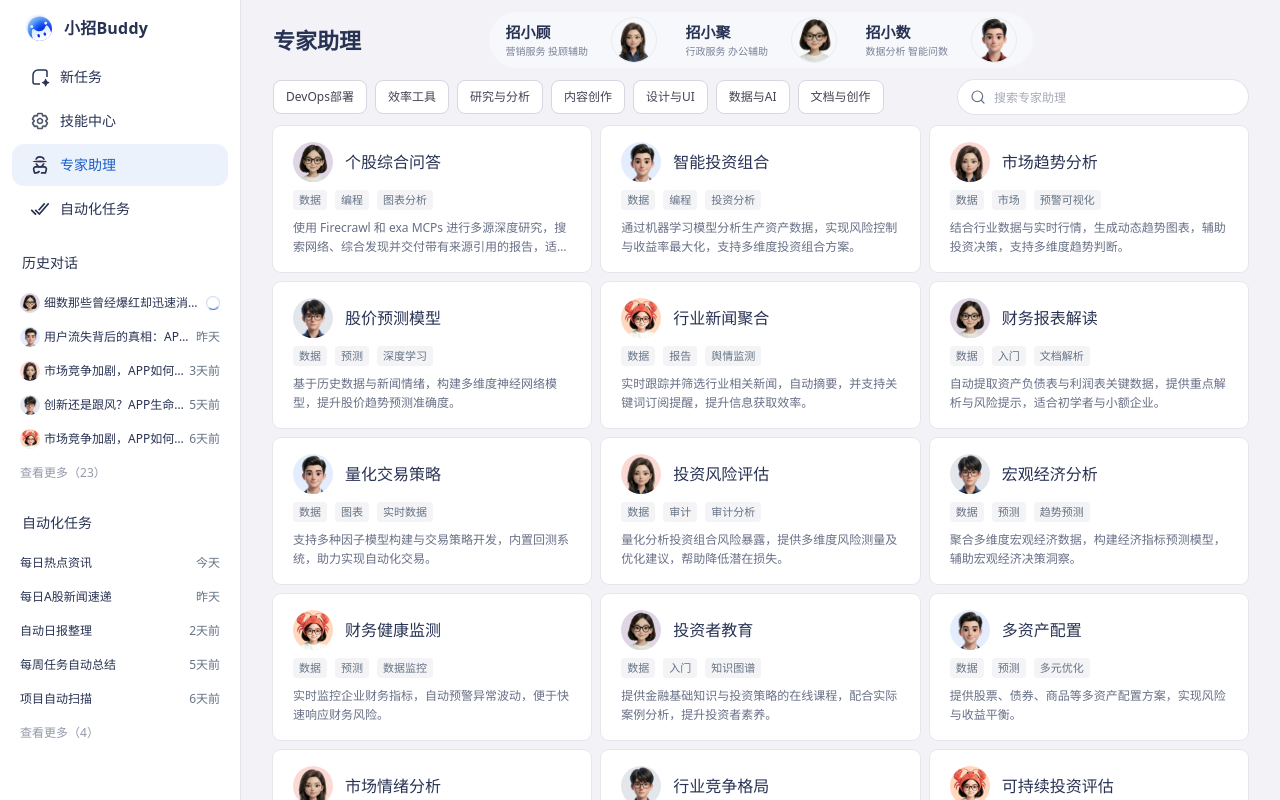
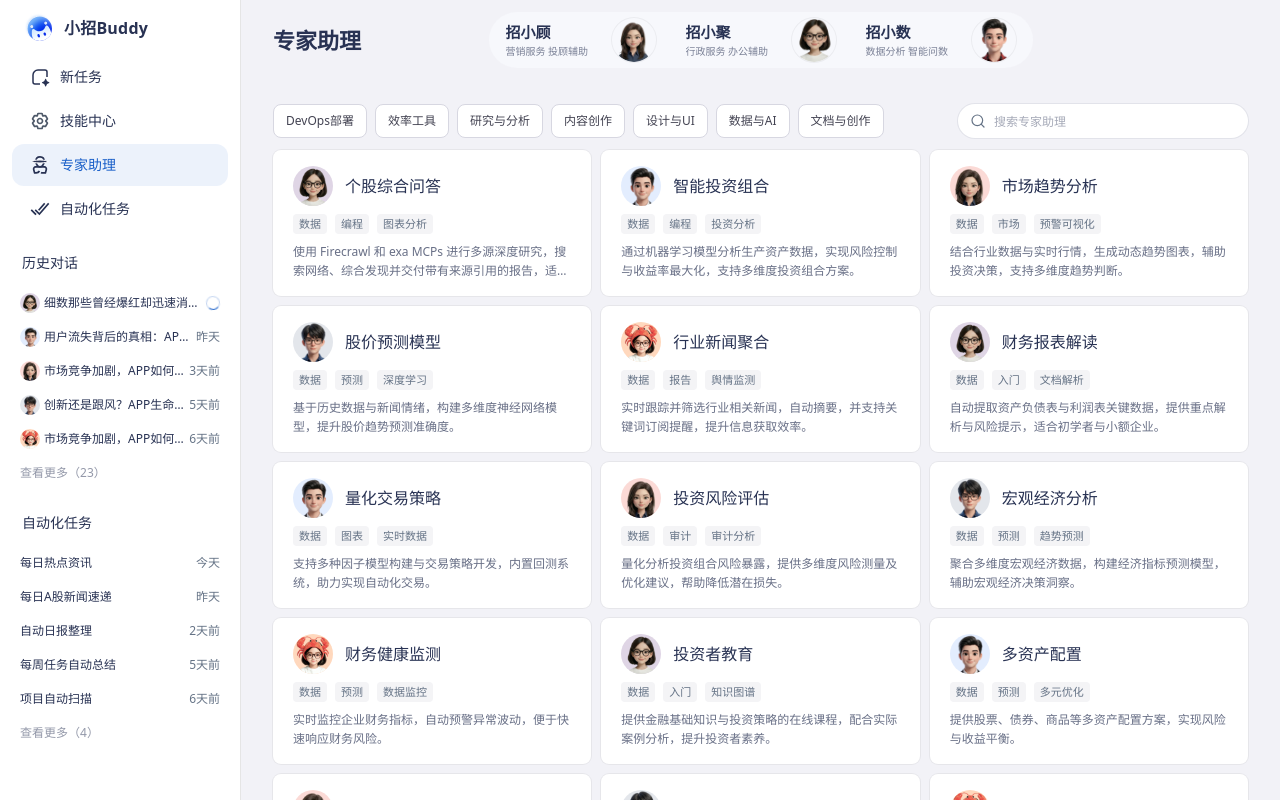
Before and after one commit to pmclaw/cms-buddy, a React (Vite) app: page /experts in a window 1280 px wide. Built offline with nearby package versions, Linux system fonts and the light colour scheme.

Commit message:
style(pc): 增加专家标题栏下方留白

```diff
--- a/src/pages/experts.tsx
+++ b/src/pages/experts.tsx
@@ -139,7 +139,7 @@ export default function ExpertsPage() {
       {selectedAssistant ? (
         <section
           aria-label={`${selectedAssistant.name}独立助理会话`}
-          className="min-h-0 flex-1 px-8 pb-8"
+          className="min-h-0 flex-1 px-8 pt-6 pb-8"
         >
           <img
             src={selectedAssistant.session}
@@ -151,7 +151,7 @@ export default function ExpertsPage() {
         </section>
       ) : (
         <>
-          <div className="flex flex-wrap items-center gap-2 px-8 pb-3">
+          <div className="flex flex-wrap items-center gap-2 px-8 pt-6 pb-3">
             {expertCategories.map((item) => {
               const isActive = category === item.id
               return (
```
